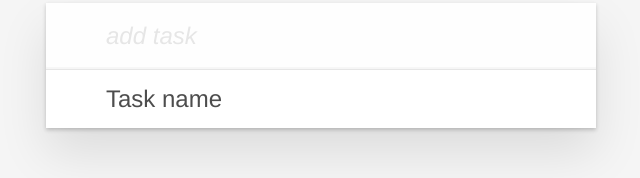
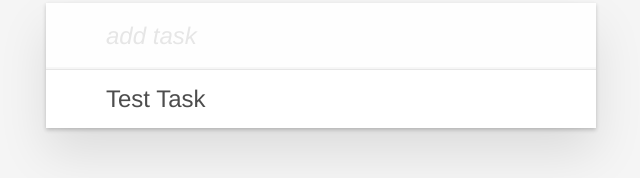
Before and after one commit to tijaniabdellatif/vue-to-do, a Vue app: page / in a window 1280 px wide. Shown: the part 127-305 px from the top of the page, without its empty margins (319-959 px from the left). Built offline with nearby package versions, Linux system fonts and the light colour scheme.

Commit message:
addnewtodo_sample-1

```diff
--- a/src/components/Todos.vue
+++ b/src/components/Todos.vue
@@ -5,16 +5,15 @@
             <h1>
                 Todos
             </h1>
-
-            <input type="text" class="new-todo" placeholder="add task" />
+            <input type="text" class="new-todo" placeholder="add task" v-model="newTodo" @keyup.enter="addTodo"/>
         </header>
 
         <div class="main">
             <ul class="todo-list">
-                <li class="todo">
+                <li class="todo" :key="todo" v-for="todo in todos">
                     <div class="view">
                         <label>
-                            Task name
+                            {{todo.name}}
                         </label>
                     </div>
                 </li>
@@ -28,6 +27,26 @@
 
 export default {
 
+  /* State with data() */
+   data (){
+        return {
+            todos:[{
+                name : 'Test Task',
+                completed : false
+            }],
+            newTodo : ''
+        }
+   },
+
+   methods: {
+       addTodo(){
+           this.todos.push({
+               completed : false,
+               name:this.newTodo
+           })
+           this.newTodo = ''
+       }
+   },
 
 }
 
```
